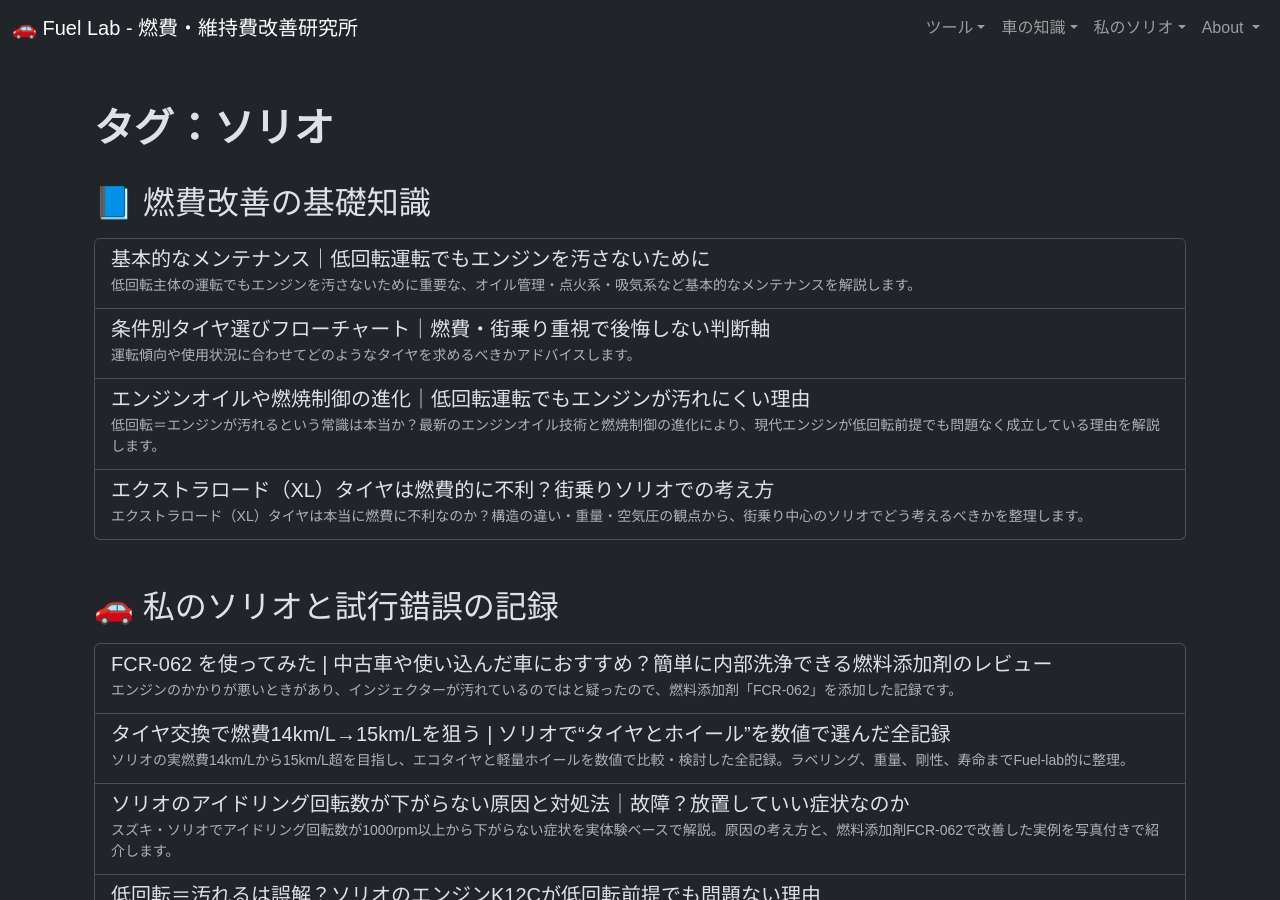
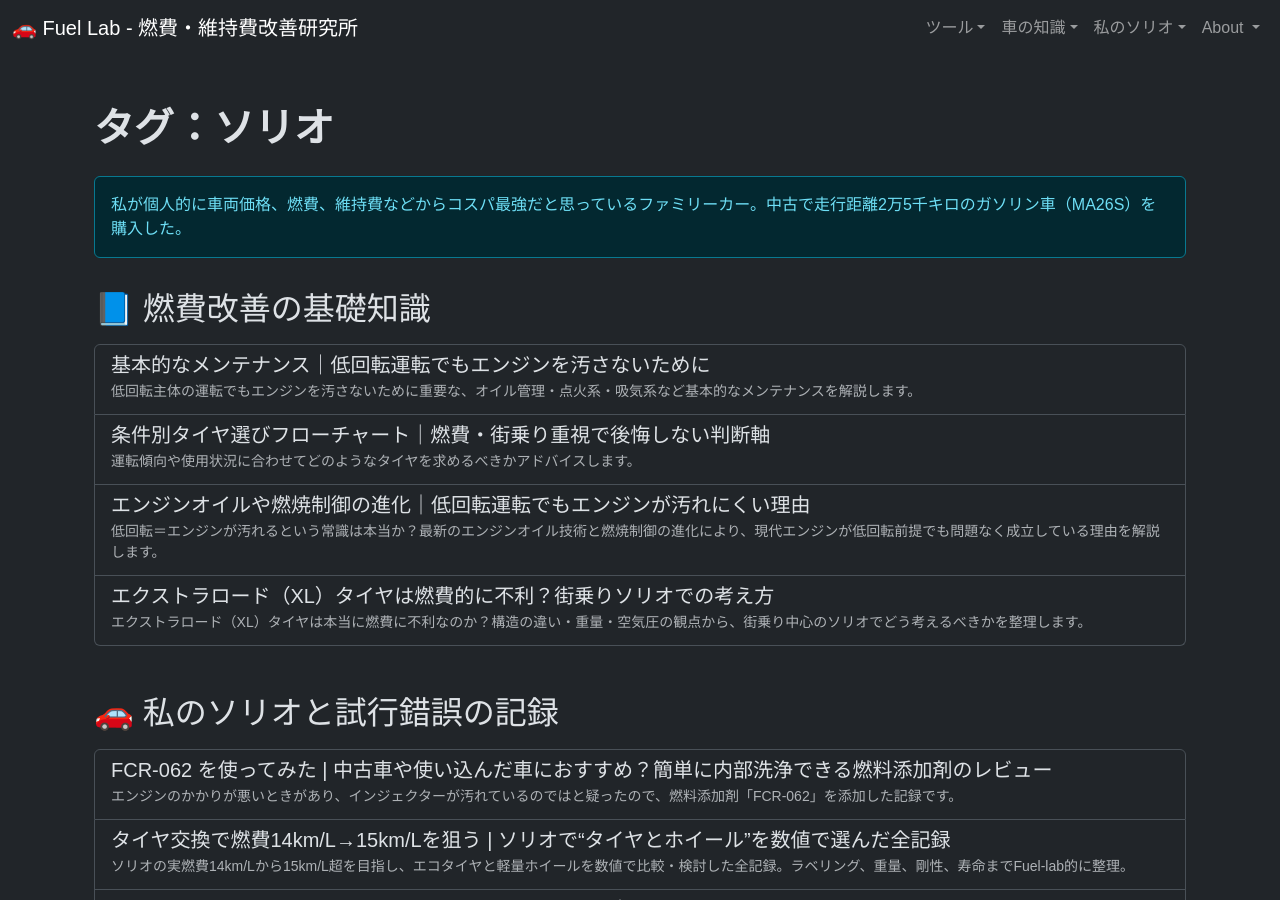
Before and after one commit to funyapar-org/fuel-lab, a Jekyll site: the page built from _tags/solio.md, in a window 1280 px wide and 900 px high. Built offline with Jekyll 4.4.1, drawn with Linux system fonts in a browser that asks for light colours.

Commit message:
solio.md を更新

```diff
--- a/_tags/solio.md
+++ b/_tags/solio.md
@@ -2,4 +2,5 @@
 layout: tag
 tag: solio
 title: "solio"
+description: 私が個人的に車両価格、燃費、維持費などからコスパ最強だと思っているファミリーカー。中古で走行距離2万5千キロのガソリン車（MA26S）を購入した。
 ---
```
